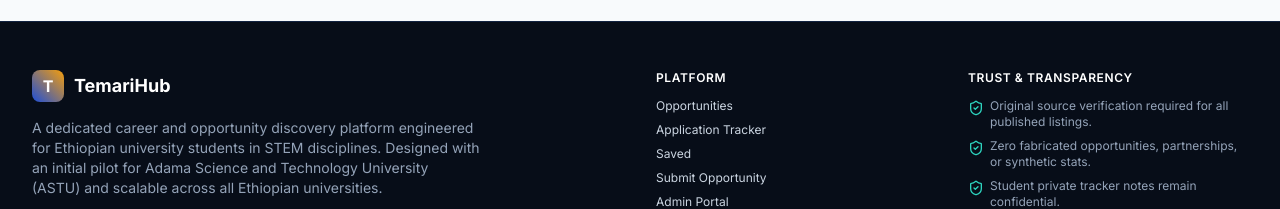
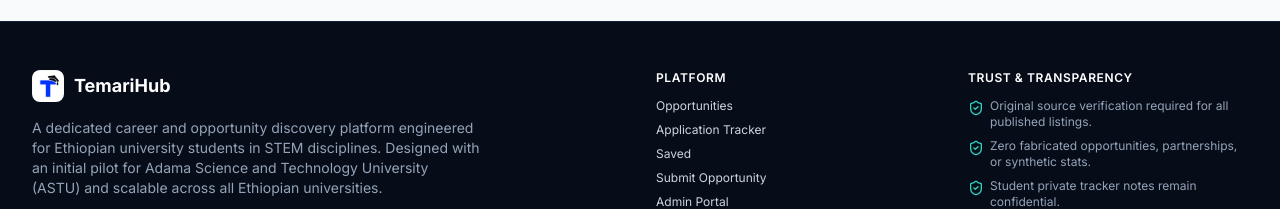
Before and after one commit to petersisay/TemariHub, a React (Vite) app in the folder client/: page / in a window 1280 px wide. Shown: the part 1868-2077 px from the top of the page. Built offline with nearby package versions, Linux system fonts and the light colour scheme; no server answers.

Commit message:
feat(branding): replace footer placeholder icon with graduation-cap badge icon

```diff
--- a/client/src/components/common/Footer.tsx
+++ b/client/src/components/common/Footer.tsx
@@ -13,9 +13,11 @@
           {/* Brand & Purpose */}
           <div className="md:col-span-2 space-y-4">
             <div className="flex items-center gap-2.5">
-              <div className="w-8 h-8 rounded-lg bg-gradient-to-tr from-brand-600 to-amber-500 flex items-center justify-center text-white font-bold text-base">
-                T
-              </div>
+              <img
+                src="/temarihub-logo-badge.png"
+                alt="TemariHub Logo"
+                className="w-8 h-8 rounded-lg shadow-sm object-contain"
+              />
               <span className="font-bold text-lg text-white">TemariHub</span>
             </div>
             <p className="text-slate-400 text-xs sm:text-sm max-w-md leading-relaxed">
```
